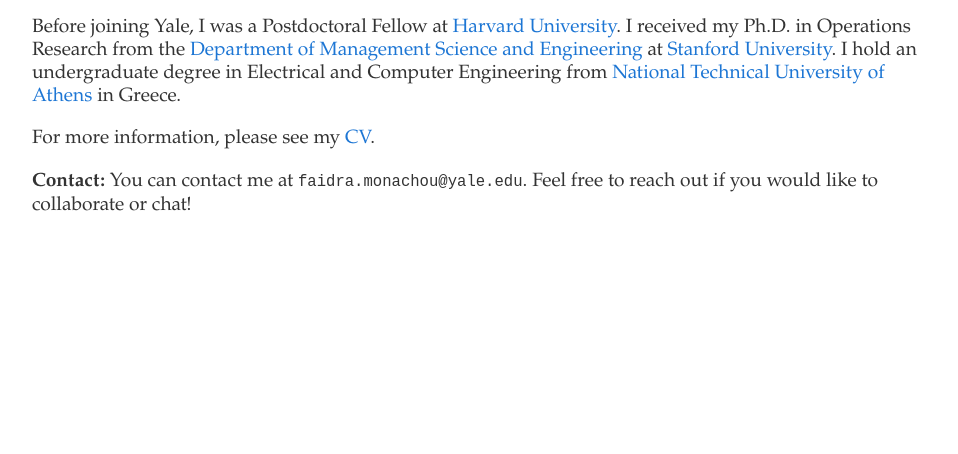
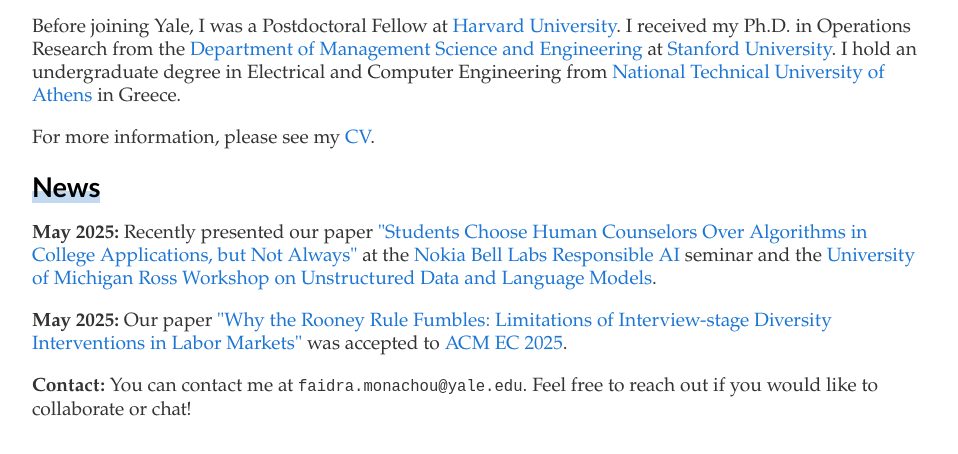
Before and after one commit to faidramonachou/faidramonachou.github.io, a plain HTML site: page index.html in a window 1280 px wide. Shown: the part 308-762 px from the top of the page, without its empty margins (160-1118 px from the left). Drawn offline with Linux system fonts and the light colour scheme.

Commit message:
Update index.html with news

```diff
--- a/index.html
+++ b/index.html
@@ -47,9 +47,15 @@
 
 
 
-	<!--
+
 <p><h3>News</h3></p>
 <ul>
+<p><b>May 2025:</b> Recently presented our paper <a href="https://papers.ssrn.com/sol3/papers.cfm?abstract_id=5282793">"Students Choose Human Counselors Over Algorithms in College Applications, but Not Always"</a> at the <a href="https://www.nokia.com/bell-labs/research/air-lab/responsible-ai/">Nokia Bell Labs Responsible AI</a> seminar and
+	the <a href="https://sites.google.com/umich.edu/workshop-unstructured-data/home?authuser=0">University of Michigan Ross Workshop on Unstructured Data and Language Models</a>.
+
+<p><b>May 2025:</b> Our paper <a href="https://papers.ssrn.com/sol3/papers.cfm?abstract_id=5179386">"Why the Rooney Rule Fumbles: Limitations of Interview-stage Diversity Interventions in Labor Markets"</a> was accepted to <a href="https://ec25.sigecom.org/">ACM EC 2025</a>.
+
+	<!--
 	<p><b>November 2022:</b> Our <a href="https://arxiv.org/abs/2202.09727">paper</a> on fair exposure in online platforms was accepted to AAAI 2023!
 
 <p><b>October 2022:</b> Excited to win the first place in the inaugural INFORMS DEI Best Student Paper Award competition with our <a href="https://arxiv.org/abs/2010.04396">paper</a>!</p>
```
